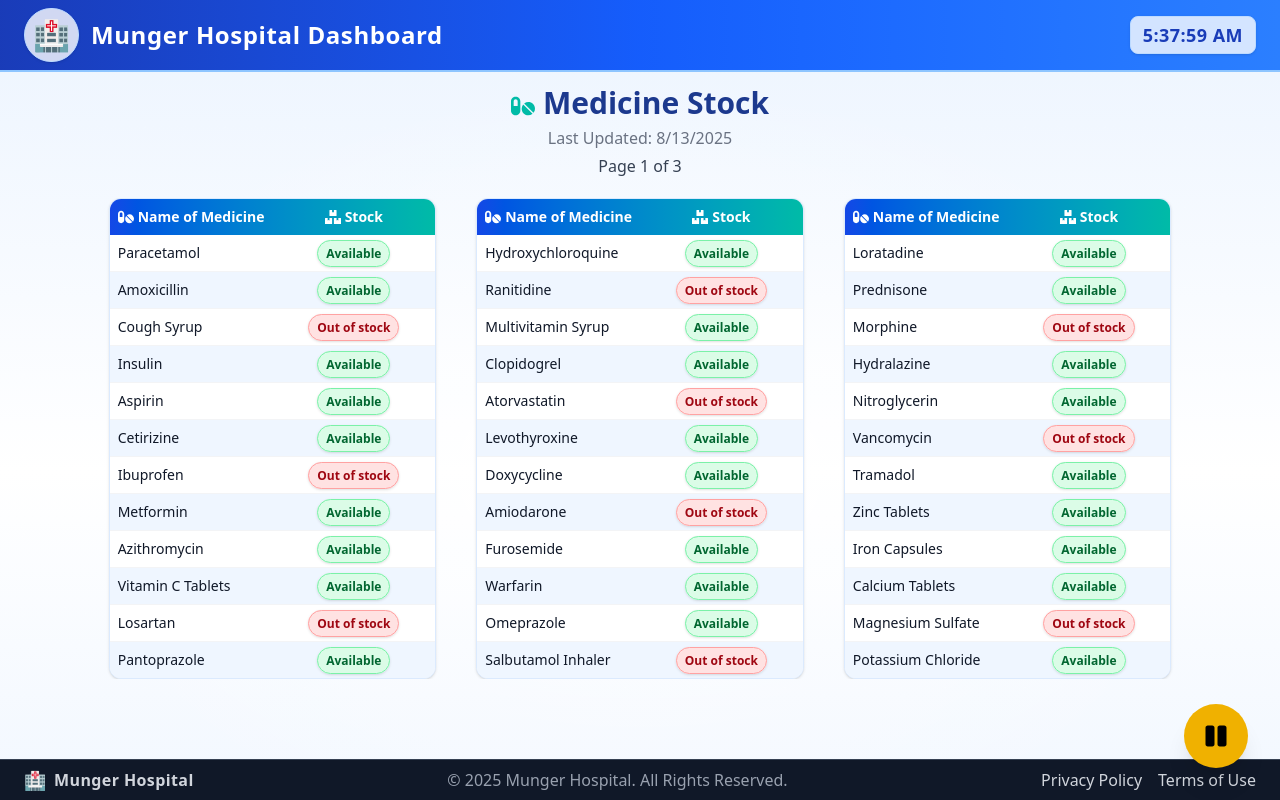
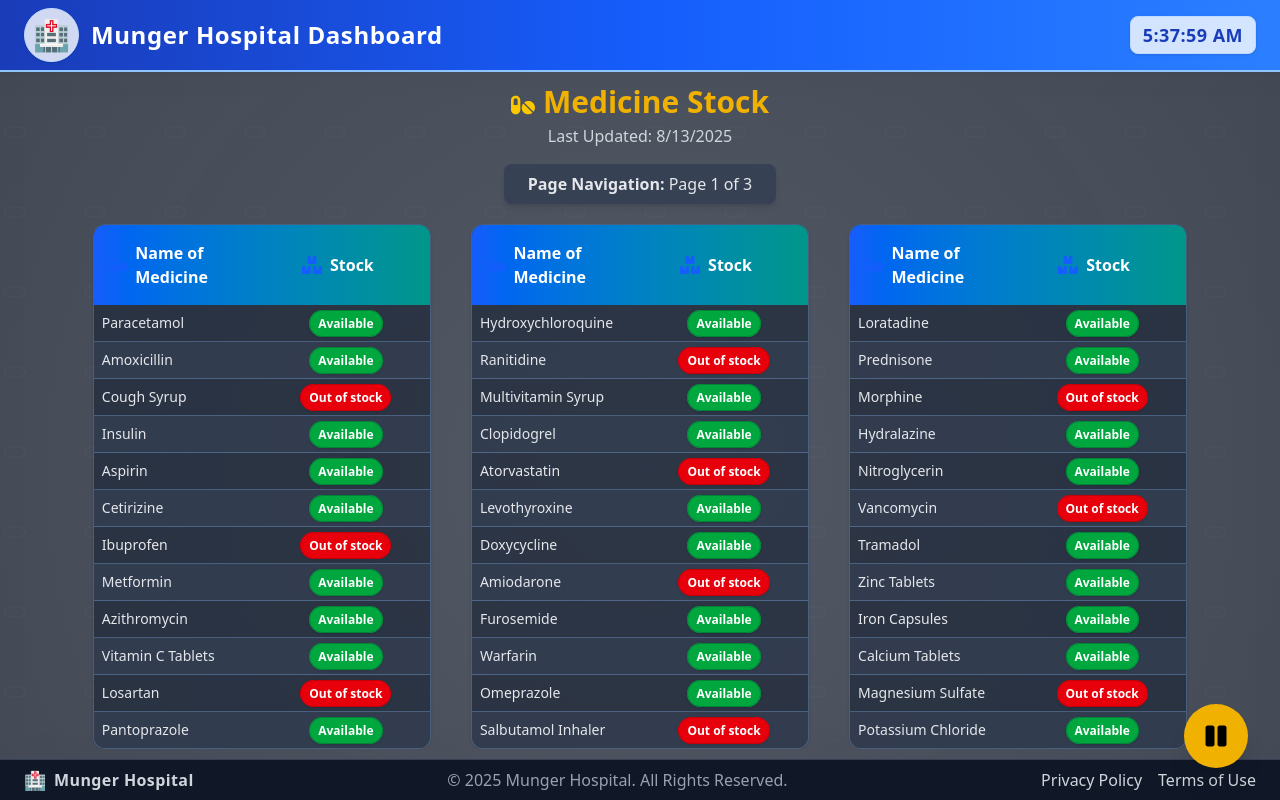
Before and after one commit to Pranavkumar2025/Hospital_DashBoard, a React (Vite) app: page /medicine in a window 1280 px wide. Built offline with nearby package versions, Linux system fonts and the light colour scheme.

Commit message:
New Changes

```diff
--- a/src/pages/MedicinePage.jsx
+++ b/src/pages/MedicinePage.jsx
@@ -8,7 +8,7 @@ export default function MedicinePage({ currentSlide = 0 }) {
 
   useEffect(() => {
     const checkResolution = () => {
-      setIs4K(window.innerWidth === 3840 && window.innerHeight === 2160);
+      setIs4K(window.innerWidth >= 3840 && window.innerHeight >= 2160);
     };
     checkResolution();
     window.addEventListener("resize", checkResolution);
@@ -35,18 +35,18 @@ export default function MedicinePage({ currentSlide = 0 }) {
   return (
     <div
       className={`relative min-h-screen flex flex-col items-center ${
-        is4K ? "" : "p-3"
+        is4K ? "p-8" : "p-3"
       }`}
     >
-      {/* Layer 1: Gradient background */}
-      <div className="absolute inset-0 bg-gradient-to-b from-blue-50 via-white to-blue-50" />
+      {/* Layer 1: Glassmorphism background */}
+      <div
+        className="absolute inset-0 bg-white/20 backdrop-blur-md z-0"
+        style={{ backgroundImage: "radial-gradient(circle at 50% 50%, rgba(255, 255, 255, 0.1), rgba(128, 128, 128, 0.05))" }}
+      />
 
-      {/* Layer 2: Radial light effect */}
-      <div className="absolute inset-0 bg-[radial-gradient(ellipse_at_center,_rgba(255,255,255,0.7),_transparent_70%)]" />
-
-      {/* Layer 3: SVG medical pattern */}
+      {/* Layer 2: SVG medical pattern */}
       <svg
-        className="absolute inset-0 w-full h-full opacity-[0.04] pointer-events-none"
+        className="absolute inset-0 w-full h-full opacity-[0.04] pointer-events-none z-0"
         xmlns="http://www.w3.org/2000/svg"
       >
         <defs>
@@ -56,10 +56,8 @@ export default function MedicinePage({ currentSlide = 0 }) {
             width="80"
             height="80"
           >
-            <g fill="none" stroke="currentColor" strokeWidth="1">
-              {/* Cross */}
+            <g fill="none" stroke="rgba(200, 200, 200, 0.3)" strokeWidth="1">
               <path d="M30 10h20v10h10v20h-10v10H30V40H20V20h10z" />
-              {/* Pill capsule */}
               <rect
                 x="5"
                 y="55"
@@ -69,7 +67,6 @@ export default function MedicinePage({ currentSlide = 0 }) {
                 ry="5"
                 stroke="currentColor"
               />
-              {/* Heartbeat line */}
               <polyline points="50,70 55,60 60,65 65,55 70,65 75,60" />
             </g>
           </pattern>
@@ -78,39 +75,39 @@ export default function MedicinePage({ currentSlide = 0 }) {
       </svg>
 
       {/* Content wrapper */}
-      <div className="relative z-10 w-full flex flex-col items-center">
+      <div className="relative z-10 w-full flex flex-col items-center max-w-[90vw]">
         {/* Header */}
         <div
-          className={`text-center ${
-            is4K ? "mb-10 max-w-[2200px]" : "mb-5 max-w-[1400px]"
-          }`}
+          className={`text-center ${is4K ? "mb-16" : "mb-5"} max-w-[2200px]`}
         >
           <h1
             className={`${
-              is4K ? "text-[4.5rem]" : "text-2xl md:text-3xl"
-            } font-extrabold text-blue-900 leading-tight`}
+              is4K ? "text-[6vw] leading-[1.2]" : "text-2xl md:text-3xl"
+            } font-extrabold text-yellow-500`}
           >
             <FaPills
               className={`${
-                is4K ? "mr-6 text-[3.8rem]" : "mr-2 text-xl md:text-2xl"
-              } inline-block text-teal-500 align-middle`}
+                is4K ? "mr-8 text-[5vw] align-middle" : "mr-2 text-xl md:text-2xl"
+              } inline-block text-yellow-400`}
             />
             Medicine Stock
           </h1>
           <p
             className={`${
-              is4K ? "text-[2rem] mt-3" : "text-sm md:text-base mt-1"
-            } text-gray-500`}
+              is4K ? "text-[3vw] mt-4" : "text-sm md:text-base mt-1"
+            } text-gray-300`}
           >
             Last Updated: {new Date().toLocaleDateString()}
           </p>
-          <p
-            className={`${
-              is4K ? "text-[1.8rem]" : "text-sm md:text-base"
-            } text-gray-700 mt-1`}
+          {/* Pagination below Last Updated */}
+          <div
+            className={`mt-4 ${
+              is4K ? "text-[2.5vw]" : "text-sm md:text-base"
+            } bg-gray-700 text-gray-200 px-6 py-2 rounded-lg shadow-md`}
           >
-            Page {currentSlide + 1} of {slides.length}
-          </p>
+            <span className="font-semibold">Page Navigation:</span> Page{" "}
+            {currentSlide + 1} of {slides.length}
+          </div>
         </div>
 
         {/* Slide content */}
@@ -124,7 +121,7 @@ export default function MedicinePage({ currentSlide = 0 }) {
               transition={{ duration: is4K ? 0.6 : 0.4, ease: "easeInOut" }}
               className={`${
                 is4K
-                  ? "grid grid-cols-3 gap-30 max-w-[90%]"
+                  ? "grid grid-cols-3 gap-[4vw] max-w-[85vw]"
                   : "grid grid-cols-1 md:grid-cols-2 lg:grid-cols-3 gap-10 max-w-[95%]"
               }`}
             >
@@ -132,65 +129,63 @@ export default function MedicinePage({ currentSlide = 0 }) {
                 <div
                   key={colIndex}
                   className={`${
-                    is4K ? "rounded-3xl shadow-md" : "rounded-xl shadow-sm"
-                  } bg-white border border-blue-100 overflow-hidden`}
+                    is4K ? "rounded-[2vw] shadow-lg" : "rounded-xl shadow-sm"
+                  } bg-gray-800/70 border border-blue-300/30 overflow-hidden`}
                 >
-                  {/* Column header */}
+                  {/* Column header (Enlarged and enhanced) */}
                   <div
-                    className={`grid grid-cols-2 text-white font-bold bg-gradient-to-r from-blue-700 to-teal-500 ${
-                      is4K ? "text-[2rem]" : "text-xs md:text-sm"
+                    className={`grid grid-cols-2 text-white font-bold bg-gradient-to-r from-blue-600 to-teal-600 ${
+                      is4K ? "text-[3.5vw] p-[2.5vw]" : "text-sm md:text-base p-3 md:p-4"
                     }`}
                   >
-                    <div
-                      className={`${is4K ? "p-6" : "p-2"} flex items-center`}
-                    >
+                    <div className="flex items-center">
                       <FaPills
                         className={`${
-                          is4K ? "mr-3 text-[1.5em]" : "mr-1 text-base"
-                        }`}
+                          is4K ? "mr-[2vw] text-[2.5vw]" : "mr-2 text-lg md:text-xl"
+                        } text-blue-600`}
                       />{" "}
                       Name of Medicine
                     </div>
-                    <div
-                      className={`${is4K ? "p-6" : "p-2"} flex items-center justify-center`}
-                    >
+                    <div className="flex items-center justify-center">
                       <FaBoxes
                         className={`${
-                          is4K ? "mr-3 text-[1.5em]" : "mr-1 text-base"
-                        }`}
+                          is4K ? "mr-[2vw] text-[2.5vw]" : "mr-2 text-lg md:text-xl"
+                        } text-blue-600`}
                       />{" "}
                       Stock
                     </div>
                   </div>
 
                   {/* Items */}
-                  <div className="divide-y divide-gray-100">
+                  <div className="divide-y divide-blue-300/30">
                     {col.map((med, i) => (
                       <div
                         key={i}
-                        className={`grid grid-cols-2 transition-colors even:bg-blue-50 hover:bg-blue-100 ${
-                          is4K ? "text-[2rem]" : "text-xs md:text-sm"
+                        className={`grid grid-cols-2 transition-colors even:bg-gray-700/70 hover:bg-blue-900/50 ${
+                          is4K ? "text-[2.5vw]" : "text-xs md:text-sm"
                         }`}
                       >
                         <div
                           className={`${
-                            is4K ? "p-6 font-semibold" : "p-2 font-medium"
-                          } text-gray-900`}
+                            is4K ? "p-[2vw] font-semibold" : "p-2 font-medium"
+                          } text-gray-200`}
                         >
                           {med.name}
                         </div>
                         <div
-                          className={`${is4K ? "p-6" : "p-2"} text-center font-bold`}
+                          className={`${
+                            is4K ? "p-[2vw]" : "p-2"
+                          } text-center font-bold`}
                         >
                           <span
                             className={`${
                               is4K
-                                ? "px-6 py-3 text-[1.8rem]"
+                                ? "px-[2vw] py-[1vw] text-[2vw]"
                                 : "px-2 py-1 text-[0.7rem] md:text-xs"
                             } rounded-full shadow-sm ${
                               med.stock === "Available"
-                                ? "bg-green-100 text-green-800 border border-green-300"
-                                : "bg-red-100 text-red-800 border border-red-300"
+                                ? "bg-green-600 text-white border border-green-700 shadow-[0_0_8px_rgba(34,197,94,0.3)]"
+                                : "bg-red-600 text-white border border-red-700 shadow-[0_0_8px_rgba(239,68,68,0.3)]"
                             }`}
                           >
                             {med.stock}
@@ -206,16 +201,20 @@ export default function MedicinePage({ currentSlide = 0 }) {
                           <div
                             key={`empty-${idx}`}
                             className={`${
-                              is4K ? "text-[2rem]" : "text-xs md:text-sm"
-                            } grid grid-cols-2 even:bg-blue-50`}
+                              is4K ? "text-[2.5vw]" : "text-xs md:text-sm"
+                            } grid grid-cols-2 even:bg-gray-700/70`}
                           >
                             <div
-                              className={`${is4K ? "p-6" : "p-2"} text-gray-300`}
+                              className={`${
+                                is4K ? "p-[2vw]" : "p-2"
+                              } text-gray-500`}
                             >
                               —
                             </div>
                             <div
-                              className={`${is4K ? "p-6" : "p-2"} text-center text-gray-300`}
+                              className={`${
+                                is4K ? "p-[2vw]" : "p-2"
+                              } text-center text-gray-500`}
                             >
                               —
                             </div>
```
Also changed, not shown: src/pages/DoctorsPage.jsx (+52 -52 lines), src/pages/StaffPage.jsx (+28 -28 lines).
